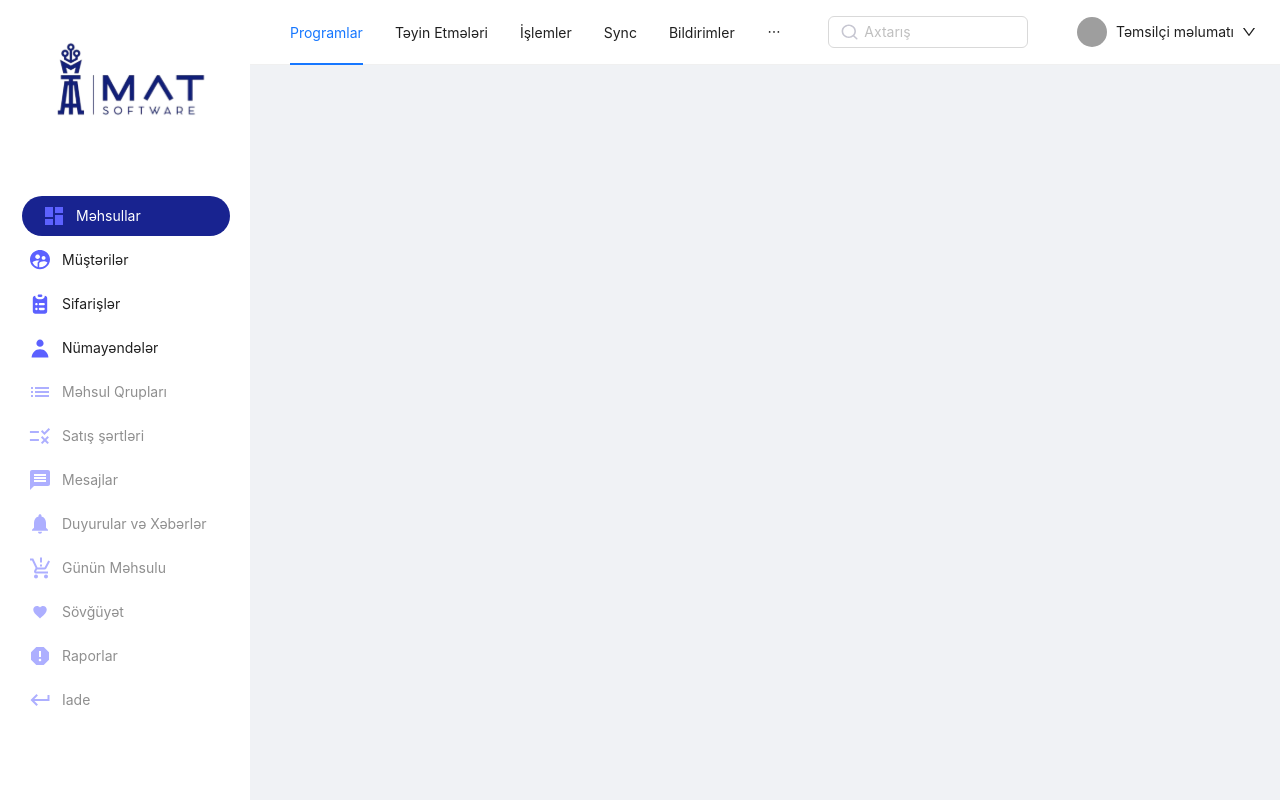
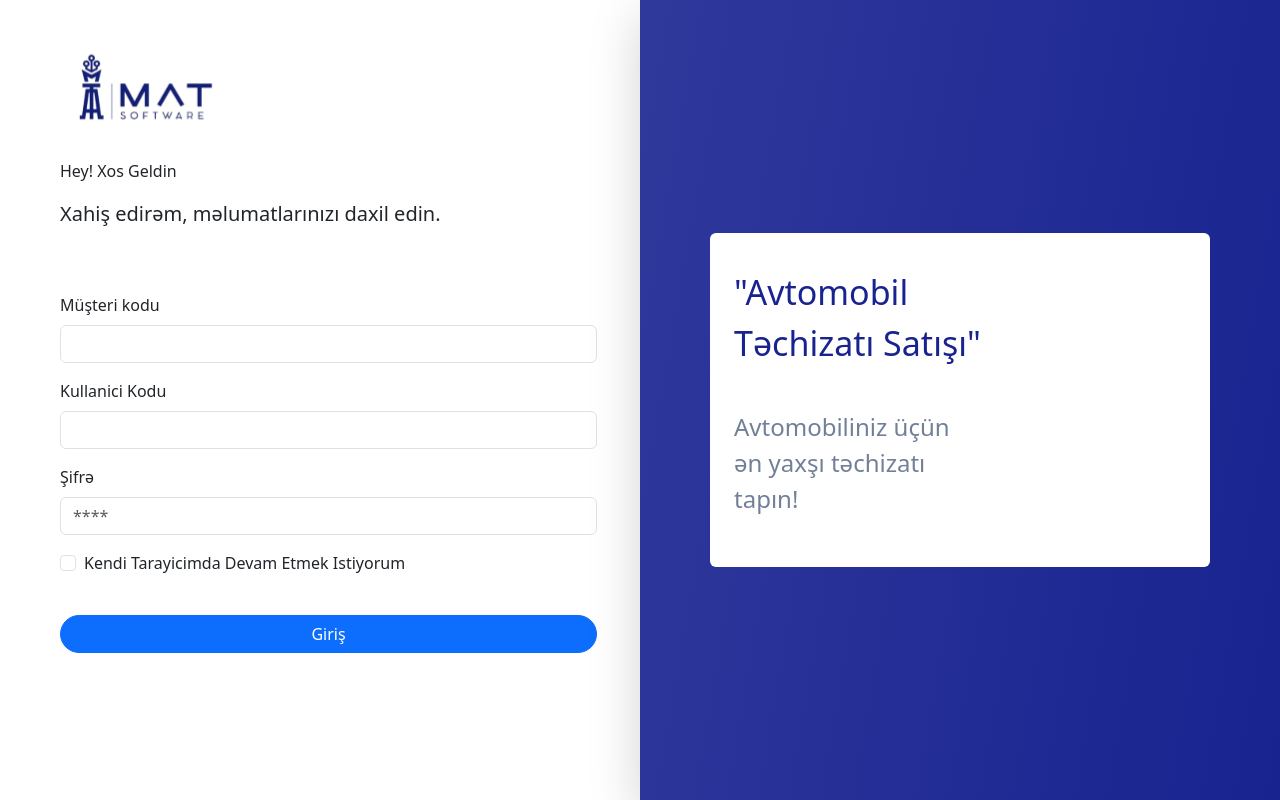
Before and after one commit to huseynesedov/MatAdmin, a React (Create React App) app: page /login in a window 1280 px wide. Built offline with nearby package versions, Linux system fonts and the light colour scheme; grey boxes are pictures that could not be loaded.

Commit message:
Login page

```diff
--- a/package.json
+++ b/package.json
@@ -8,6 +8,7 @@
     "@testing-library/react": "^13.4.0",
     "@testing-library/user-event": "^13.5.0",
     "antd": "^5.19.3",
+    "axios": "^1.7.7",
     "bootstrap": "^5.3.3",
     "i18next": "^23.15.2",
     "node-sass": "^9.0.0",
--- a/src/App.js
+++ b/src/App.js
@@ -1,6 +1,7 @@
 import React from 'react';
 import { BrowserRouter as Router, Route, Routes } from 'react-router-dom';
-import { Layout } from 'antd';
+import { Layout, Spin } from 'antd';
+
 import Sidebar from './components/Sidebar';
 import Header from './components/Header';
 import MainContent from './components/MainContent';
@@ -8,32 +9,44 @@ import MainContent from './components/MainContent';
 
 import { SearchProvider } from './searchprovider';
 import RouteList from './Routes';
+import Login from './pages/Login/login';
+import { AuthProvider } from './AuthContext';
 
-const App = () => {
+const App = ({ loggedIn, loginLoading }) => {
     return (
-        <SearchProvider>
-            <Router>
+        <>
+            {loggedIn ? (
                 <Layout style={{ minHeight: '100vh' }}>
                     <Layout.Sider width={250} className="site-layout-background">
-
-                        {/* Left Bar */}
                         <Sidebar />
                     </Layout.Sider>
                     <Layout>
-                        {/* Top Bar */}
                         <Header />
-
                         <MainContent>
-
-                            {/* Pages */}
                             <RouteList />
-
                         </MainContent>
                     </Layout>
                 </Layout>
-            </Router>
-        </SearchProvider>
+            ) : (
+                // <Spin spinning={loginLoading} tip="Loading...">
+                    <Login />
+                // </Spin>
+            )}
+        </>
     );
 };
 
-export default App;
+
+const WrappedApp = () => {
+    return (
+        <AuthProvider>
+            <SearchProvider>
+                <Router>
+                    <App />
+                </Router>
+            </SearchProvider>
+        </AuthProvider>
+    );
+};
+
+export default WrappedApp;
--- /dev/null
+++ b/src/AuthContext.js
@@ -0,0 +1,81 @@
+import React, { createContext, useState, useContext, useEffect } from 'react';
+import {AccountApi} from "./api/account.api";
+import { notification } from 'antd';
+const AuthContext = createContext();
+
+export const useAuth = () => {
+  return useContext(AuthContext);
+};
+
+export const AuthProvider = ({ children }) => {
+  const [loggedIn, setLoggedIn] = useState(false);
+  const [loading, setLoading] = useState(false);
+  let [loginLoading, setLoginLoading] = useState(false);
+
+  const openNotification = (message, description , error) => {
+    if(error){
+      notification.error({
+        message,
+        description,
+        placement:'topRight'
+      });
+    }
+    else{
+      notification.info({
+        message,
+        description,
+        placement:'topRight'
+      });
+    }
+  };
+
+
+  useEffect(() => {
+    const storedLoggedIn = localStorage.getItem('loggedIn');
+    if (storedLoggedIn) {
+      setLoggedIn(JSON.parse(storedLoggedIn));
+    }
+    else{
+      setLoggedIn(false)
+    }
+    setLoading(false);
+  }, []);
+
+  const login = (userCode , customerCode , passwordHash) => {
+    setLoginLoading(true);
+    AccountApi.Login({userCode, customerCode, passwordHash}).then((res) => {
+      console.log(res)
+      setLoading(true)
+      setLoggedIn(true);
+      localStorage.setItem('loggedIn', true);
+      localStorage.setItem('token', res.accessToken);
+      localStorage.setItem('refreshToken', res.refreshToken);
+    }).catch((error)=>{
+      setLoading(false);
+      setLoggedIn(false)
+      setLoginLoading(false)
+      openNotification('Xəta baş verdi', error.response.data.message , true)
+    }).finally(()=>{
+      setTimeout(()=>{
+        setLoading(false);
+      }, 1000)
+      setLoginLoading(false)
+    })
+  };
+
+
+
+
+
+  const logout = () => {
+
+    setLoggedIn(false);
+    localStorage.removeItem('loggedIn');
+  };
+
+  return (
+    <AuthContext.Provider value={{ loggedIn, loading, loginLoading,  login, logout , openNotification }}>
+      {children}
+    </AuthContext.Provider>
+  );
+};
--- /dev/null
+++ b/src/pages/Login/login.jsx
@@ -0,0 +1,85 @@
+import { Button, Form } from "react-bootstrap";
+import "./login.scss"
+import {useState} from "react";
+import Images from "../../assets/images/js/Images";
+import { useAuth } from "../../AuthContext";
+const Login = () => {
+    let { Logo, Ellipse,CarAccessories } = Images
+    const { login } = useAuth();
+
+    const [userCode , setUserCode] =  useState()
+    const [customerCode , setCustomerCode] =  useState()
+    const [password , setPassword] =  useState()
+
+    return <>
+        <div className="container-fluid vh-100">
+            <div className="row h-100">
+                <div className="col-6">
+                    <div className="d-flex flex-column ms-5 mt-5">
+                        {/* Logo */}
+                        <div className="col">
+                            <img src={Logo} alt="" />
+                        </div>
+                        {/* etiketler */}
+                        <div className="col">
+                            <p className="f-24 text-44 mt-4">
+                                Hey! Xos Geldin
+                            </p>
+
+                            <p className="f-20 t-8F mt-2">
+                                Xahiş edirəm, məlumatlarınızı daxil edin.
+                            </p>
+                        </div>
+                        {/* Form */}
+                        <div className="col mt-5" style={{ width: "537px" }}>
+                                <Form.Group className="mb-3" controlId="formBasicPassword">
+                                    <Form.Label>Müşteri kodu</Form.Label>
+                                    <Form.Control onChange={(e)=>{
+                                        setCustomerCode(e.target.value)
+                                    }} type="text" placeholder="" />
+                                </Form.Group>
+
+                                <Form.Group className="mb-3" controlId="formBasicPassword">
+                                    <Form.Label>Kullanici Kodu</Form.Label>
+                                    <Form.Control onChange={(e)=>{
+                                        setUserCode(e.target.value)
+                                    }}  type="text" placeholder="" />
+                                </Form.Group>
+                                <Form.Group className="mb-3" controlId="formBasicPassword">
+                                    <Form.Label>Şifrə</Form.Label>
+                                    <Form.Control onChange={(e)=>{
+                                        setPassword(e.target.value)
+                                    }}  type="password" placeholder="****" />
+                                </Form.Group>
+                                <Form.Group className="mb-3 mt-2" controlId="formBasicCheckbox">
+                                    <Form.Check type="checkbox" label="Kendi Tarayicimda Devam Etmek Istiyorum" />
+                                </Form.Group>
+
+                                <Button onClick={()=>{
+                                    login(userCode , customerCode , password)
+                                }} variant="primary w-100 mt-4 rounded-pill" type="submit">
+                                    Giriş
+                                </Button>
+                        </div>
+                    </div>
+                </div>
+                <div className="col-6 d-flex align-items-center justify-content-center shadow-lg bg-sh-primary position-relative" >
+                    <img src={Ellipse} className="position-absolute top-0 end-0" alt="" />
+
+                    <div className="col-1 d-flex align-items-center  bg-white rounded" style={{ width: "500px", height: "334px" }}>
+                        <div className="col ms-4 d-flex flex-column  justify-content-center">
+                            <p className="col-7  f_34 fb-600 t_18">"Avtomobil Təchizatı Satışı"</p>
+                            <p className="col-6 mt-4 f_24 t_71">Avtomobiliniz üçün ən yaxşı təchizatı tapın!</p>
+                        </div>
+
+                            <img  className="position-absolute Car_absolute" src={CarAccessories} alt="" />
+
+                    </div>
+
+                </div>
+            </div>
+        </div>
+    </>
+}
+
+export default Login;
--- /dev/null
+++ b/src/pages/Login/login.scss
@@ -0,0 +1,24 @@
+.f-20 {
+    font-size: 20px;
+}
+
+.f_24 {
+    font-size: 24px;
+}
+.f_34 {
+    font-size: 34px;
+}
+.t_18{
+    color: #182390;
+}
+.t_71{
+    color: #718096;
+}
+.bg-sh-primary {
+    background: linear-gradient(100deg, #182290e5 0%, #182390);
+}
+
+.Car_absolute{
+    right: 35px;
+    top: 97px;
+}
```
Also changed, not shown: 2 other files (tests, documents, lock files or other folders).
